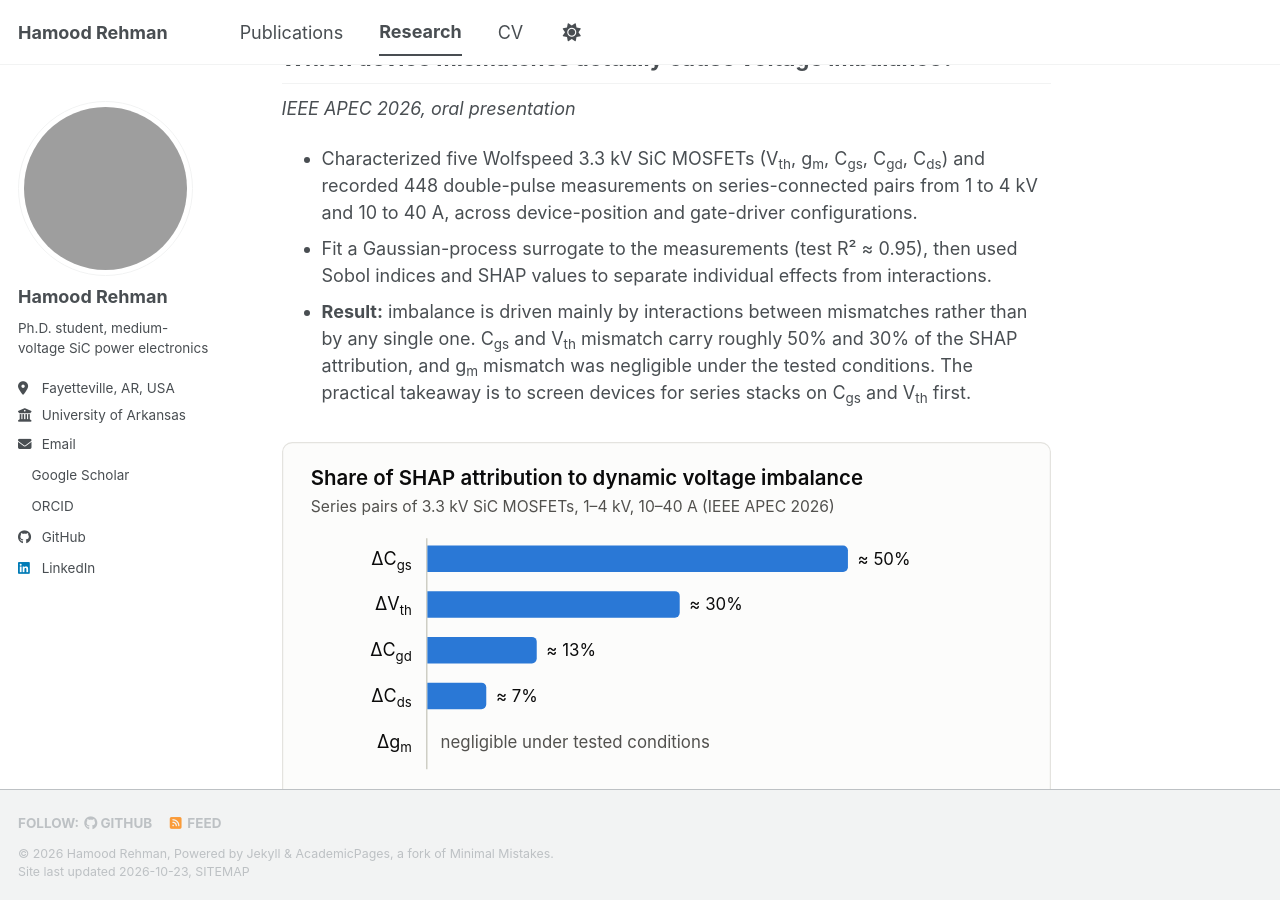
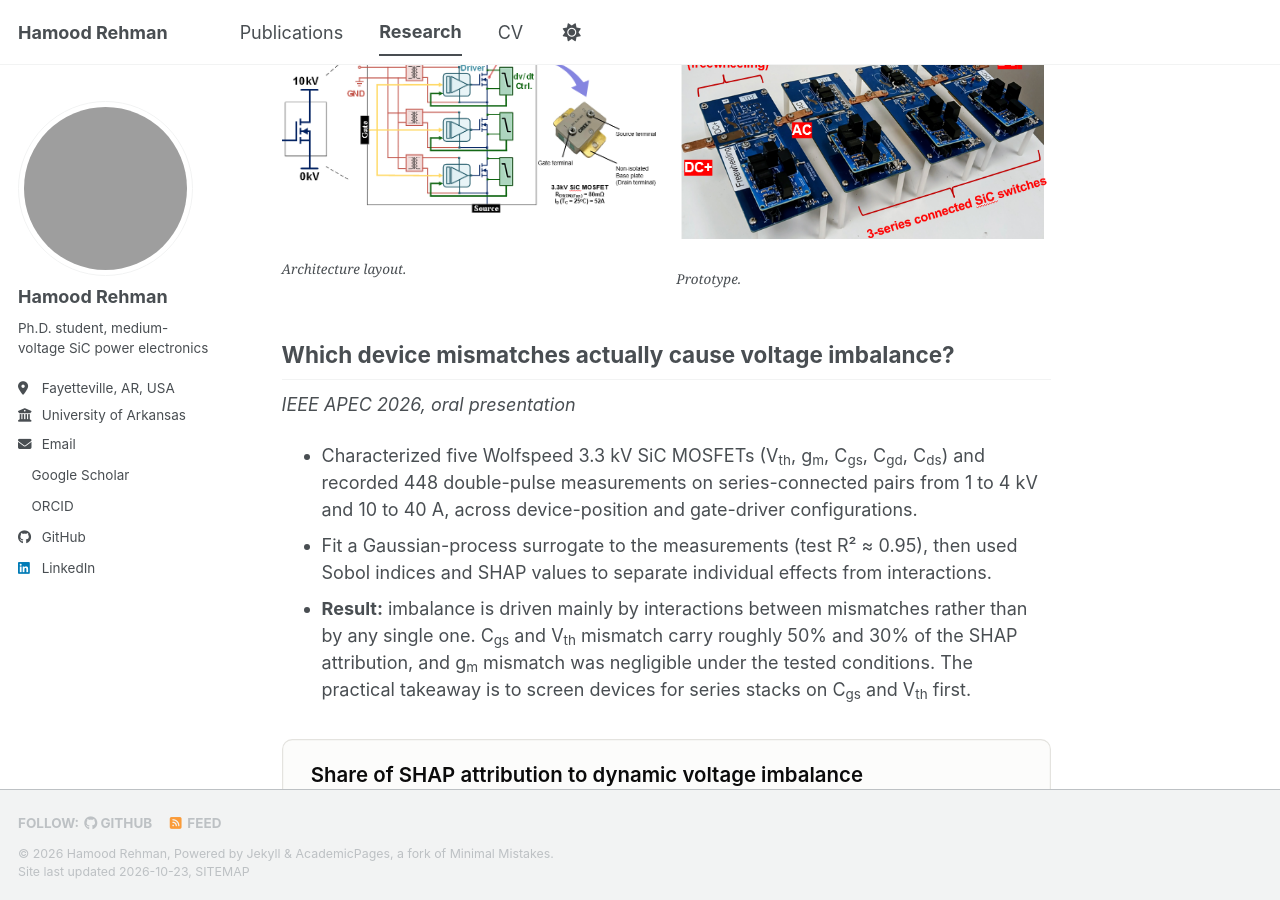
Before and after one commit to hamood-rehman/hamood-rehman.github.io, a Jekyll site: the page built from _pages/research.md, in a window 1280 px wide and 900 px high, scrolled down 918 px. Built offline with Jekyll 4.4.1, drawn with Linux system fonts in a browser that asks for light colours; a style sheet for code colours, icons or effects is not loaded; grey boxes are pictures that could not be loaded.

Commit message:
Update research.md

```diff
--- a/_pages/research.md
+++ b/_pages/research.md
@@ -17,6 +17,21 @@ author_profile: true
   <img src="{{ base_path }}/images/research/10kv SiC switch Architecture.png" alt="Architecture layout">
   <figcaption> Architecture layout.</figcaption>
 </figure>
+
+<div style="display: flex; flex-wrap: wrap; gap: 20px; justify-content: space-between;">
+
+  <figure style="flex: 1 1 300px; margin: 0; min-width: 250px;">
+    <img src="{{ base_path }}/images/research/10kv SiC switch Architecture.png" alt="Architecture layout" style="width: 100%; height: auto; display: block;">
+    <figcaption style="margin-top: 8px; font-style: italic;">Architecture layout.</figcaption>
+  </figure>
+
+  <figure style="flex: 1 1 300px; margin: 0; min-width: 250px;">
+    <img src="{{ base_path }}/images/research/10kV switch prototype.png" alt="Second image description" style="width: 100%; height: auto; display: block;">
+    <figcaption style="margin-top: 8px; font-style: italic;">Prototype.</figcaption>
+  </figure>
+
+</div>
+
 
 ## Which device mismatches actually cause voltage imbalance?
 
```
